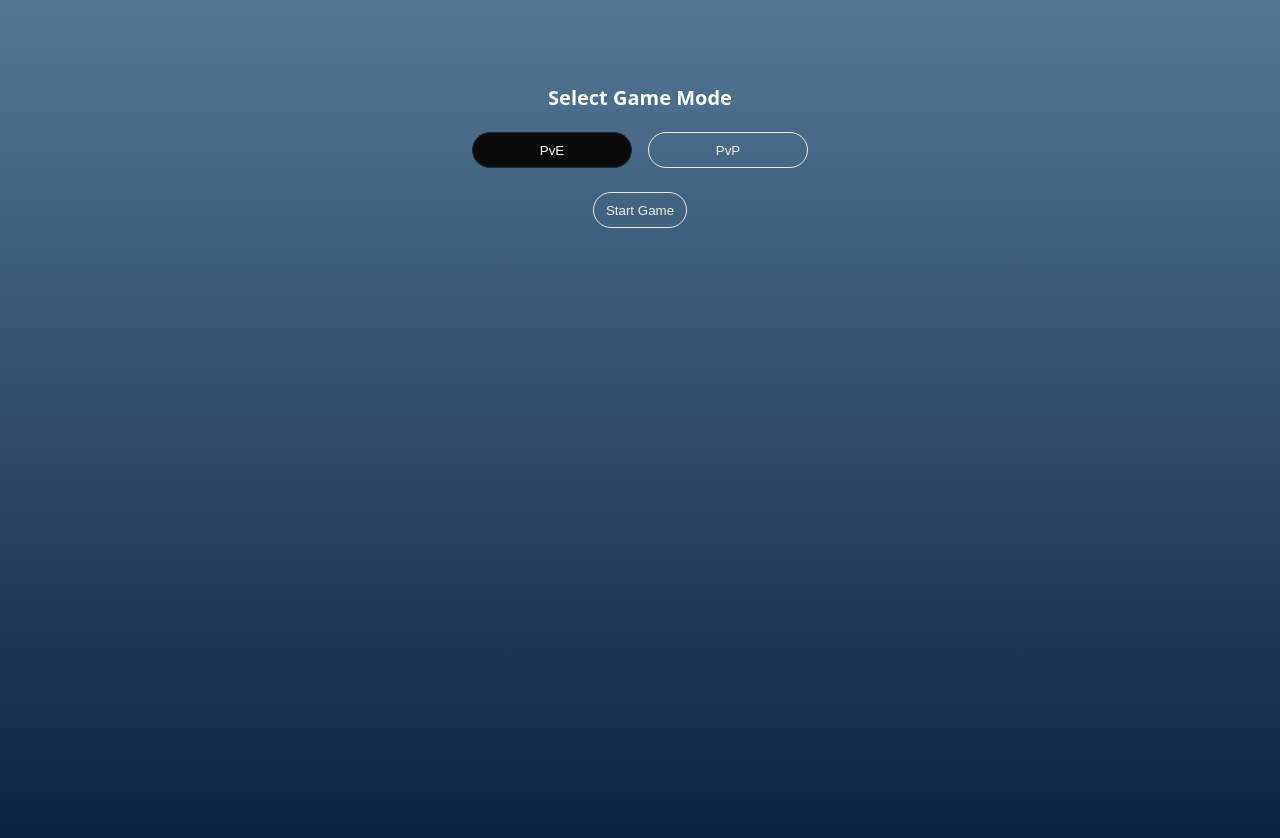
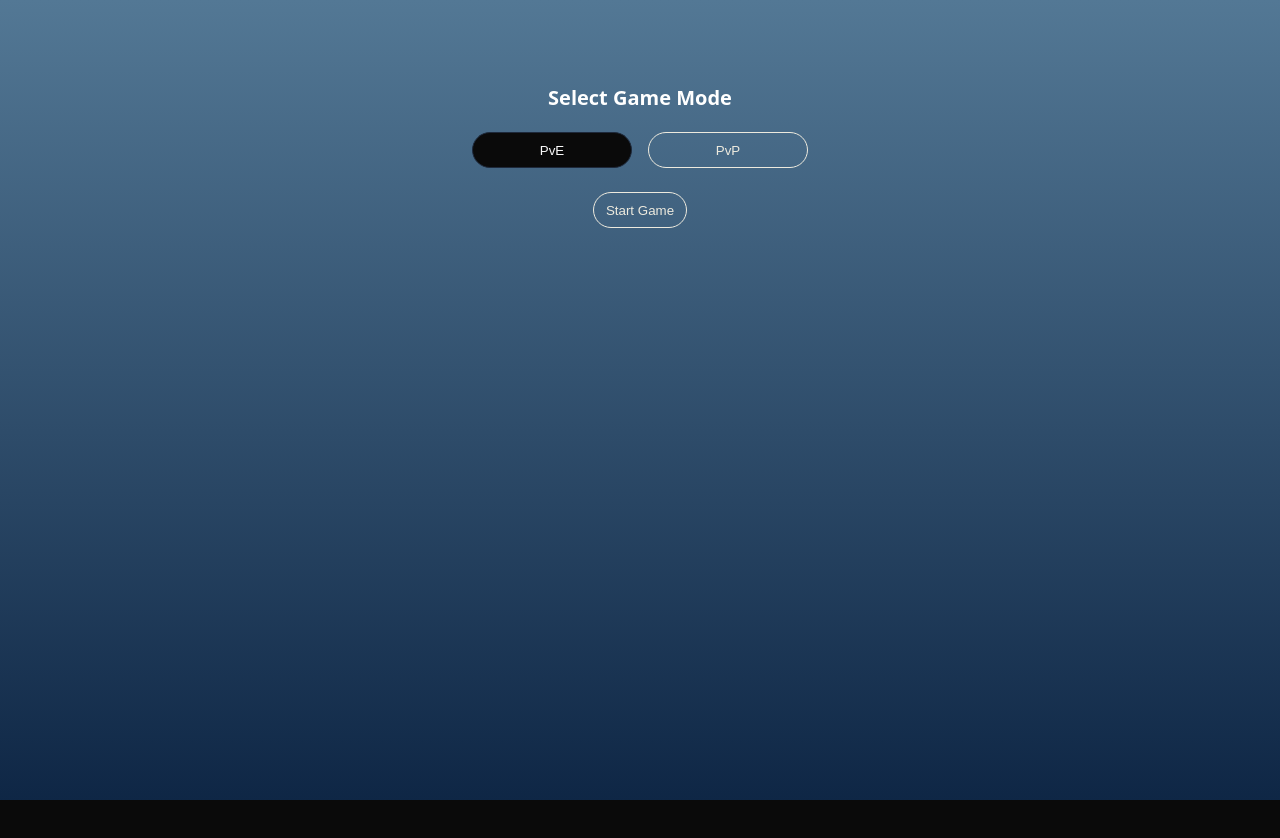
Before and after one commit to Goldin-Evgeny/Shutterfly, a React (Vite) app: page / in a window 1280 px wide. Shown: the top 838 px of the page. After the commit the page ends 800 px from the top, so only its background shows below. Built offline with nearby package versions, Linux system fonts and the light colour scheme.

Commit message:
Set max height for HTML and body to 100vh for full viewport layout

```diff
--- a/src/components/index.ts
+++ b/src/components/index.ts
@@ -1,3 +1,2 @@
 export * from './ui/button';
 export * from './ui/card/Card';
-export * from './ui/comicText';
--- a/src/index.css
+++ b/src/index.css
@@ -46,6 +46,12 @@
 }
 
 @layer base {
+  html {
+    height: 100vh;
+    max-height: 100vh;
+    overflow: hidden;
+  }
+
   * {
     border-color: var(--border);
   }
@@ -55,6 +61,9 @@
     color: var(--foreground);
     margin: 0;
     padding: 0;
+    height: 100vh;
+    max-height: 100vh;
+    overflow: hidden;
     font-family:
       system-ui,
       -apple-system,
```
